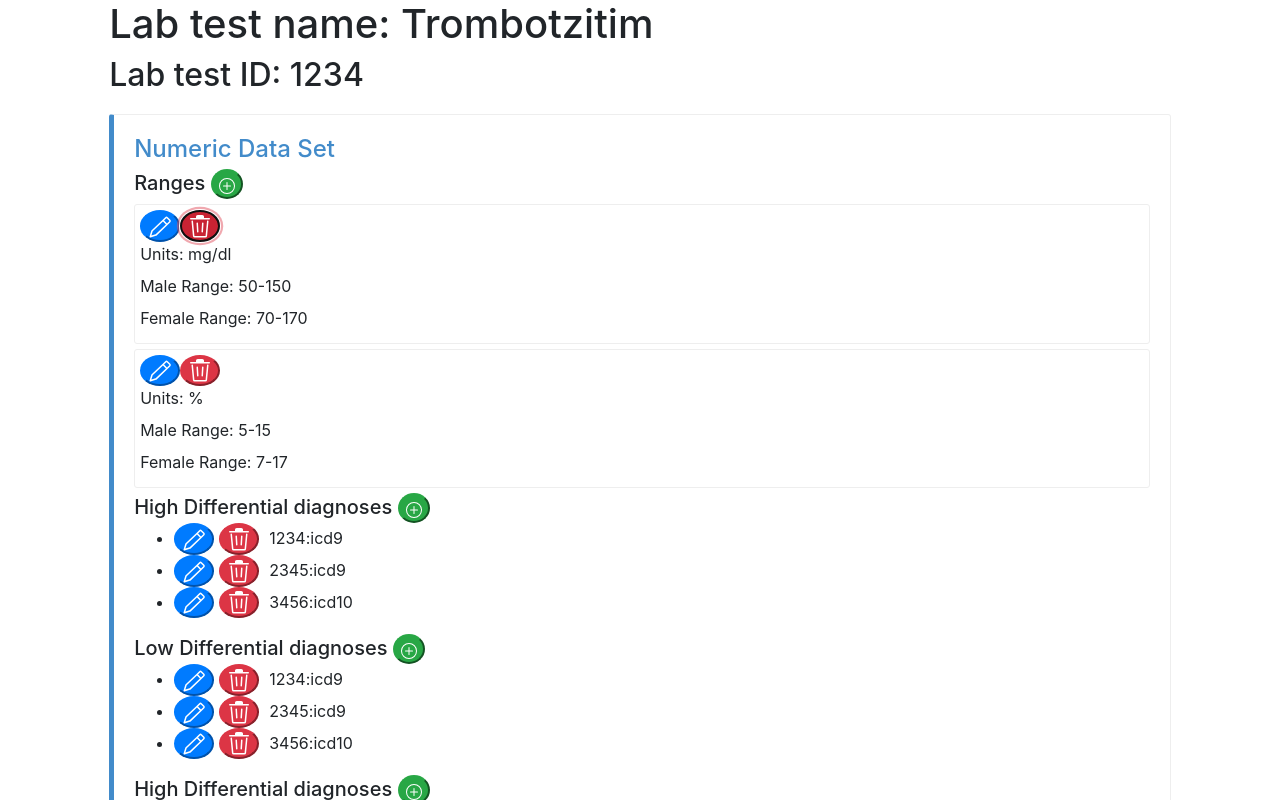
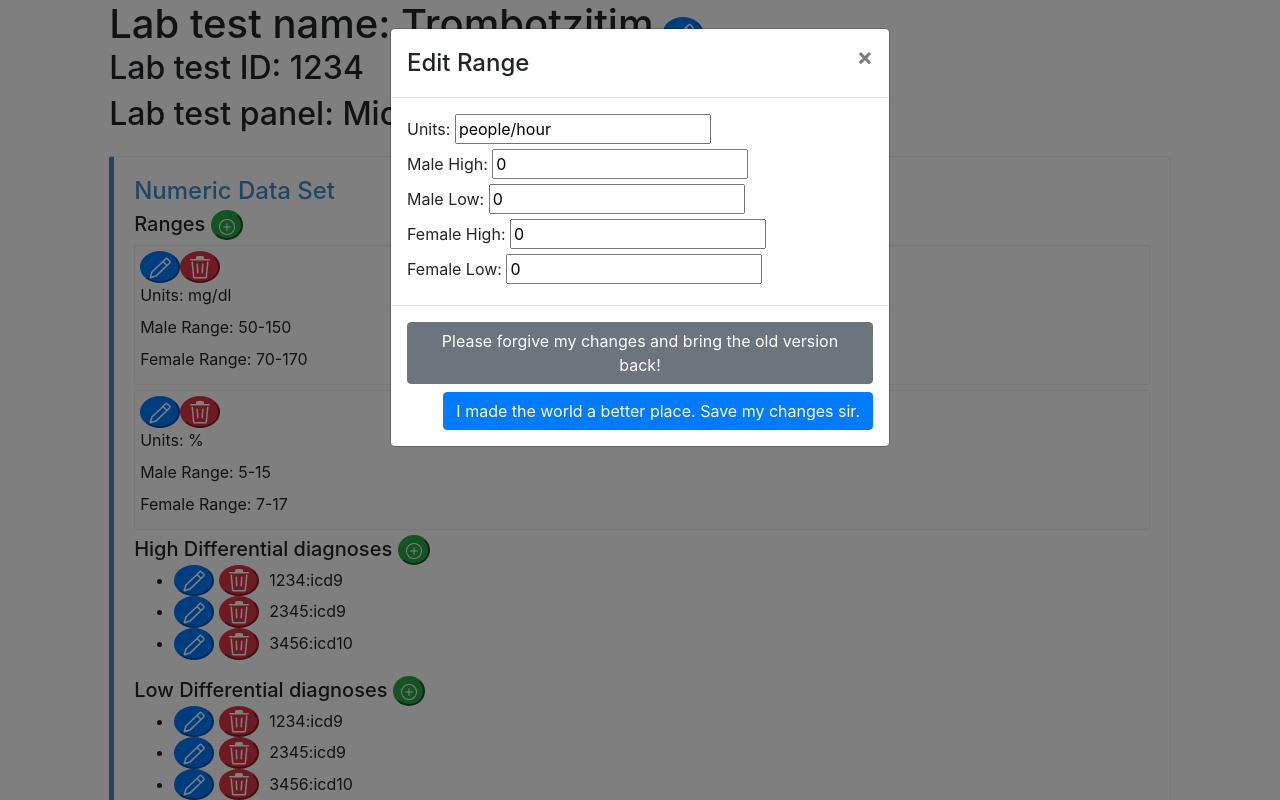
Before and after one commit to ItayGoren/labs-website, a React (Create React App) app: page / in a window 1280 px wide. Both pictures are taken after a click on the button 200 px from the left and 226 px from the top of the page. Shown: the top 800 px of the page. Built offline with nearby package versions, Linux system fonts and the light colour scheme.

Commit message:
edit interface for most things

```diff
--- a/package.json
+++ b/package.json
@@ -8,6 +8,7 @@
     "@testing-library/user-event": "^12.6.0",
     "bootstrap": "^4.5.3",
     "react": "^17.0.1",
+    "react-bootstrap": "^1.4.3",
     "react-dom": "^17.0.1",
     "react-scripts": "4.0.1",
     "web-vitals": "^0.2.4"
--- a/src/App.js
+++ b/src/App.js
@@ -1,34 +1,104 @@
-import React from 'react';
-
+import React, { useState } from 'react';
+import Modal from 'react-bootstrap/Modal';
+import Button from 'react-bootstrap/Button';
 import './App.css';
 import 'bootstrap/dist/css/bootstrap.css';
 
 
 class EditButton extends React.Component {
     render() {
-    return <button className="btn-primary rounded-circle">
+        return <button className="btn-primary rounded-circle" onClick={this.props.onClick}>
             <svg xmlns="http://www.w3.org/2000/svg" viewBox="0 0 24 24" width="24" height="24"><path fill="#ffffff" d="M17.263 2.177a1.75 1.75 0 012.474 0l2.586 2.586a1.75 1.75 0 010 2.474L19.53 10.03l-.012.013L8.69 20.378a1.75 1.75 0 01-.699.409l-5.523 1.68a.75.75 0 01-.935-.935l1.673-5.5a1.75 1.75 0 01.466-.756L14.476 4.963l2.787-2.786zm-2.275 4.371l-10.28 9.813a.25.25 0 00-.067.108l-1.264 4.154 4.177-1.271a.25.25 0 00.1-.059l10.273-9.806-2.94-2.939zM19 8.44l2.263-2.262a.25.25 0 000-.354l-2.586-2.586a.25.25 0 00-.354 0L16.061 5.5 19 8.44z"></path></svg>
         </button>
     }
 }
 
 
-class DeleteButton extends React.Component {
-    render() {
-        return <button className="btn-danger rounded-circle">
+function EditRangeButton(props) {
+    const [show, setShow] = useState(false);
+    const [units, setUnits] = useState(props.units);
+    const [maleHigh, setMaleHigh] = useState(props.maleHigh);
+    const [maleLow, setMaleLow] = useState(props.maleLow);
+    const [femaleHigh, setFemaleHigh] = useState(props.femaleHigh);
+    const [femaleLow, setFemaleLow] = useState(props.femaleLow);
+
+    const handleShow = () => setShow(true);
+    const handleSave = () => {
+        // TODO send the result to the server here
+        console.info([units, maleHigh, maleLow, femaleHigh, femaleLow]);
+        setShow(false);
+    }
+    const handleCancel = () => setShow(false);
+
+    return <div className="inline">
+        { props.type === 'add'
+            ? <AddButton onClick={handleShow}/>
+            : <EditButton onClick={handleShow}/>
+        }
+        <Modal show={show} onHide={handleCancel}>
+            <Modal.Header closeButton>
+                <Modal.Title>Edit Range</Modal.Title>
+            </Modal.Header>
+            <Modal.Body>
+                <label> Units: </label> <input type="text" value={units} onChange={event => setUnits(event.target.value)} /> <br/>
+                <label> Male High: </label> <input type="text" value={maleHigh} onChange={event => setMaleHigh(event.target.value)} /> <br/>
+                <label> Male Low: </label> <input type="text" value={maleLow} onChange={event => setMaleLow(event.target.value)} /> <br/>
+                <label> Female High: </label> <input type="text" value={femaleHigh} onChange={event => setFemaleHigh(event.target.value)} /> <br/>
+                <label> Female Low: </label> <input type="text" value={femaleLow} onChange={event => setFemaleLow(event.target.value)} /> <br/>
+            </Modal.Body>
+            <Modal.Footer>
+                <Button variant="secondary" onClick={handleCancel}>
+                    Please forgive my changes and bring the old version back!
+                </Button>
+                <Button variant="primary" onClick={handleSave}>
+                    I made the world a better place. Save my changes sir.
+                </Button>
+            </Modal.Footer>
+        </Modal>
+    </div>
+}
+
+
+function DeleteButton(props) {
+    const [show, setShow] = useState(false);
+
+    const handleShow = () => setShow(true);
+    const handleDelete = () => {
+        props.onClick();
+        setShow(false);
+    }
+    const handleCancel = () => setShow(false);
+
+    return <div className="inline">
+        <button className="btn-danger rounded-circle" onClick={handleShow}>
             <svg xmlns="http://www.w3.org/2000/svg" viewBox="0 0 24 24" width="24" height="24">
                 <path fill="#ffffff" d="M16 1.75V3h5.25a.75.75 0 010 1.5H2.75a.75.75 0 010-1.5H8V1.75C8 .784 8.784 0 9.75 0h4.5C15.216 0 16 .784 16 1.75zm-6.5 0a.25.25 0 01.25-.25h4.5a.25.25 0 01.25.25V3h-5V1.75z"></path>
                 <path fill="#ffffff" d="M4.997 6.178a.75.75 0 10-1.493.144L4.916 20.92a1.75 1.75 0 001.742 1.58h10.684a1.75 1.75 0 001.742-1.581l1.413-14.597a.75.75 0 00-1.494-.144l-1.412 14.596a.25.25 0 01-.249.226H6.658a.25.25 0 01-.249-.226L4.997 6.178z"></path>
                 <path fill="#ffffff" d="M9.206 7.501a.75.75 0 01.793.705l.5 8.5A.75.75 0 119 16.794l-.5-8.5a.75.75 0 01.705-.793zm6.293.793A.75.75 0 1014 8.206l-.5 8.5a.75.75 0 001.498.088l.5-8.5z"></path>
             </svg>
         </button>
-    }
+
+        <Modal show={show} onHide={handleCancel}>
+            <Modal.Header closeButton>
+                <Modal.Title>Deletion</Modal.Title>
+            </Modal.Header>
+            <Modal.Body>Are you sure you want to delete this?</Modal.Body>
+            <Modal.Footer>
+                <Button variant="secondary" onClick={handleCancel}>
+                    Oh no! What have I done? No!
+                </Button>
+                <Button variant="primary" onClick={handleDelete}>
+                    Yes! Delete it!
+                </Button>
+            </Modal.Footer>
+        </Modal>
+    </div>
 }
 
 
 class AddButton extends React.Component {
     render() {
-        return <button className="btn-success rounded-circle">
+        return <button className="btn-success rounded-circle" onClick={this.props.onClick}>
             <svg xmlns="http://www.w3.org/2000/svg" width="16" height="16" fill="#ffffff" className="bi bi-plus-circle" viewBox="0 0 16 16">
               <path d="M8 15A7 7 0 1 1 8 1a7 7 0 0 1 0 14zm0 1A8 8 0 1 0 8 0a8 8 0 0 0 0 16z"/>
                 <path d="M8 4a.5.5 0 0 1 .5.5v3h3a.5.5 0 0 1 0 1h-3v3a.5.5 0 0 1-1 0v-3h-3a.5.5 0 0 1 0-1h3v-3A.5.5 0 0 1 8 4z"/>
@@ -41,7 +111,7 @@ class AddButton extends React.Component {
 class NumericLabTestUnit extends React.Component {
     render() {
         return <div className="my-box">
-            <EditButton/>
+            <EditRangeButton units={this.props.units} maleLow={this.props.maleLow} maleHigh={this.props.maleHigh} femaleLow={this.props.femaleLow} femaleHigh={this.props.femaleHigh} />
             <DeleteButton/>
             <br/>
             <label> Units: {this.props.units} </label><br/>
@@ -56,11 +126,11 @@ class DifferentialDiagnoses extends React.Component {
     render() {
         return <div>
             <h5 className="inline"> {this.props.type + " Differential diagnoses" } </h5>
-            <AddButton/>
+            <EditDifferentialDiagnosis type="add" code=""/>
             <ul>
                 {this.props.conditions.map((value, index) => {
                     return <li key={index}>
-                        <EditButton />
+                        <EditDifferentialDiagnosis code={value['code']}/>
                         <div className="spacer-5"/>
                         <DeleteButton />
                         <div className="spacer-10"/>
@@ -73,16 +143,93 @@ class DifferentialDiagnoses extends React.Component {
 }
 
 
+function EditDifferentialDiagnosis(props) {
+    const [show, setShow] = useState(false);
+    const [code, setCode] = useState(props.code);
+
+    const handleShow = () => setShow(true);
+    const handleSave = () => {
+        // TODO send the result to the server here
+        console.info([code]);
+        setShow(false);
+    }
+    const handleCancel = () => setShow(false);
+
+    return <div className="inline">
+        { props.type === 'add'
+            ? <AddButton onClick={handleShow}/>
+            : <EditButton onClick={handleShow}/>
+        }
+        <Modal show={show} onHide={handleCancel}>
+            <Modal.Header closeButton>
+                <Modal.Title>Edit DD</Modal.Title>
+            </Modal.Header>
+            <Modal.Body>
+                <label> Code: </label> <input type="text" value={code} onChange={event => setCode(event.target.value)} /> <br/>
+            </Modal.Body>
+            <Modal.Footer>
+                <Button variant="secondary" onClick={handleCancel}>
+                    Please forgive my changes and bring the old version back!
+                </Button>
+                <Button variant="primary" onClick={handleSave}>
+                    I made the world a better place. Save my changes sir.
+                </Button>
+            </Modal.Footer>
+        </Modal>
+    </div>
+}
+
+
+function EditIndication(props) {
+    const [show, setShow] = useState(false);
+    const [code, setCode] = useState(props.code);
+    const [timeout, setTimeout] = useState(props.timeout);
+    const [deviations, setDeviations] = useState(props.deviations);
+
+    const handleShow = () => setShow(true);
+    const handleSave = () => {
+        // TODO send the result to the server here
+        console.info([code, timeout, deviations]);
+        setShow(false);
+    }
+    const handleCancel = () => setShow(false);
+
+    return <div className="inline">
+        { props.type === 'add'
+            ? <AddButton onClick={handleShow}/>
+            : <EditButton onClick={handleShow}/>
+        }
+        <Modal show={show} onHide={handleCancel}>
+            <Modal.Header closeButton>
+                <Modal.Title>Edit Indication</Modal.Title>
+            </Modal.Header>
+            <Modal.Body>
+                <label> Code: </label> <input type="text" value={code} onChange={event => setCode(event.target.value)} /> <br/>
+                <label> Timeout: </label> <input type="text" value={timeout} onChange={event => setTimeout(event.target.value)} /> <br/>
+                <label> Deviations: </label> <input type="text" value={deviations} onChange={event => setDeviations(event.target.value)} /> <br/>
+            </Modal.Body>
+            <Modal.Footer>
+                <Button variant="secondary" onClick={handleCancel}>
+                    Please forgive my changes and bring the old version back!
+                </Button>
+                <Button variant="primary" onClick={handleSave}>
+                    I made the world a better place. Save my changes sir.
+                </Button>
+            </Modal.Footer>
+        </Modal>
+    </div>
+}
+
+
 class Indications extends React.Component {
     render() {
-        console.info(this.props.conditions);
         return <div>
             <h5 className="inline"> {this.props.type + " Differential diagnoses" } </h5>
-            <AddButton/>
+            <EditIndication type="add" code="" timeout={0} deviations={0}/>
             <ul>
                 {this.props.conditions.map((value, index) => {
                     return <li key={index}>
-                        <EditButton />
+                        <EditIndication code={value['code']} timeout={value['timeout']} deviations={value['deviations']}/>
                         <div className="spacer-5"/>
                         <DeleteButton />
                         <div className="spacer-10"/>
@@ -100,7 +247,8 @@ class NumericDataSet extends React.Component {
         console.info('rendering numeric data set');
         return <div id="data-sets" className="callout callout-primary">
             <h4> Numeric Data Set </h4>
-            <h5 className="inline"> Ranges </h5> <AddButton />
+            <h5 className="inline"> Ranges </h5>
+            <EditRangeButton type="add" units="people/hour" maleLow={0} maleHigh={0} femaleLow={0} femaleHigh={0} />
             <div className="numeric-data-set">
                 {this.props.data.ranges.map((value, index) => {
                     return <NumericLabTestUnit key={index} units={value.units} maleLow={value.male_low} maleHigh={value.male_high} femaleLow={value.female_low} femaleHigh={value.female_high}/>
@@ -136,8 +284,13 @@ class BinaryDataSet extends React.Component {
 class PageHeader extends React.Component {
     render() {
         return <div>
-            <h1>Lab test name: {this.props.labTestName}</h1>
+            <h1 className="inline">Lab test name: {this.props.labTestName}</h1>
+            <div className="spacer-10"/>
+            <EditButton/>
             <h2>Lab test ID: {this.props.labTestId}</h2>
+            <h2 className="inline">Lab test panel: {this.props.labTestPanel}</h2>
+            <div className="spacer-10"/>
+            <EditButton/>
         </div>
     }
 }
@@ -157,10 +310,11 @@ class ExplanationsPanel extends React.Component {
     render() {
         return <div className="callout callout-success">
             <h4 className="inline"> Explanations </h4>
-            <AddButton/>
+            <EditExplanation type="add" title="" body="" />
             {this.props.explanations.map((value, index) => {
                 return <div key={index}>
-                    <EditButton />
+                    <div style={{height: "10px"}}/>
+                    <EditExplanation title={value['title']} body={value['body']} />
                     <div className="spacer-5"/>
                     <DeleteButton />
                     <div className="spacer-10"/>
@@ -169,6 +323,46 @@ class ExplanationsPanel extends React.Component {
             })}
         </div>
     }
+}
+
+
+function EditExplanation(props) {
+    const [show, setShow] = useState(false);
+    const [title, setTitle] = useState(props.title);
+    const [body, setBody] = useState(props.body);
+
+    const handleShow = () => setShow(true);
+    const handleSave = () => {
+        // TODO send the result to the server here
+        console.info([title, body]);
+        setShow(false);
+    }
+    const handleCancel = () => setShow(false);
+
+    return <div className="inline">
+        { props.type === 'add'
+            ? <AddButton onClick={handleShow}/>
+            : <EditButton onClick={handleShow}/>
+        }
+        <Modal show={show} onHide={handleCancel}>
+            <Modal.Header closeButton>
+                <Modal.Title>Edit Explanation</Modal.Title>
+            </Modal.Header>
+            <Modal.Body>
+                <label> Title: </label> <input type="text" value={title} onChange={event => setTitle(event.target.value)} /> <br/>
+                <label> Explanation: </label> <br/>
+                <textarea style={{width:"100%"}} rows="5" value={body} onChange={event => setBody(event.target.value)} />
+            </Modal.Body>
+            <Modal.Footer>
+                <Button variant="secondary" onClick={handleCancel}>
+                    Please forgive my changes and bring the old version back!
+                </Button>
+                <Button variant="primary" onClick={handleSave}>
+                    I made the world a better place. Save my changes sir.
+                </Button>
+            </Modal.Footer>
+        </Modal>
+    </div>
 }
 
 
@@ -215,6 +409,8 @@ class Page extends React.Component {
         this.state = {
             lab_test_name: 'Trombotzitim',
             lab_test_id: '1234',
+            lab_test_panel: 'Micro Major Space Cows',
+            supported_panels: ['Micro Major Space Cows', 'Huge Spaceship Rocket'],
             numeric_data_set: numericDataSet,
             binary_data_set: binaryDataSet,
             explanations: explanations,
@@ -223,13 +419,14 @@ class Page extends React.Component {
 
     render() {
         return <div>
-            <PageHeader labTestName={this.state.lab_test_name} labTestId={this.state.lab_test_id}/>
+            <PageHeader labTestName={this.state.lab_test_name} labTestId={this.state.lab_test_id} labTestPanel={this.state.lab_test_panel} supportedPanels={this.state.supported_panels}/>
             <NumericDataSet data={this.state.numeric_data_set}/>
             <BinaryDataSet data={this.state.binary_data_set}/>
             <ExplanationsPanel explanations={this.state.explanations}/>
         </div>
     }
 }
+
 
 function App() {
   return (
```
Also changed, not shown: 1 other file (tests, documents, lock files or other folders). Lines whose indentation alone changed are shown as unchanged.
